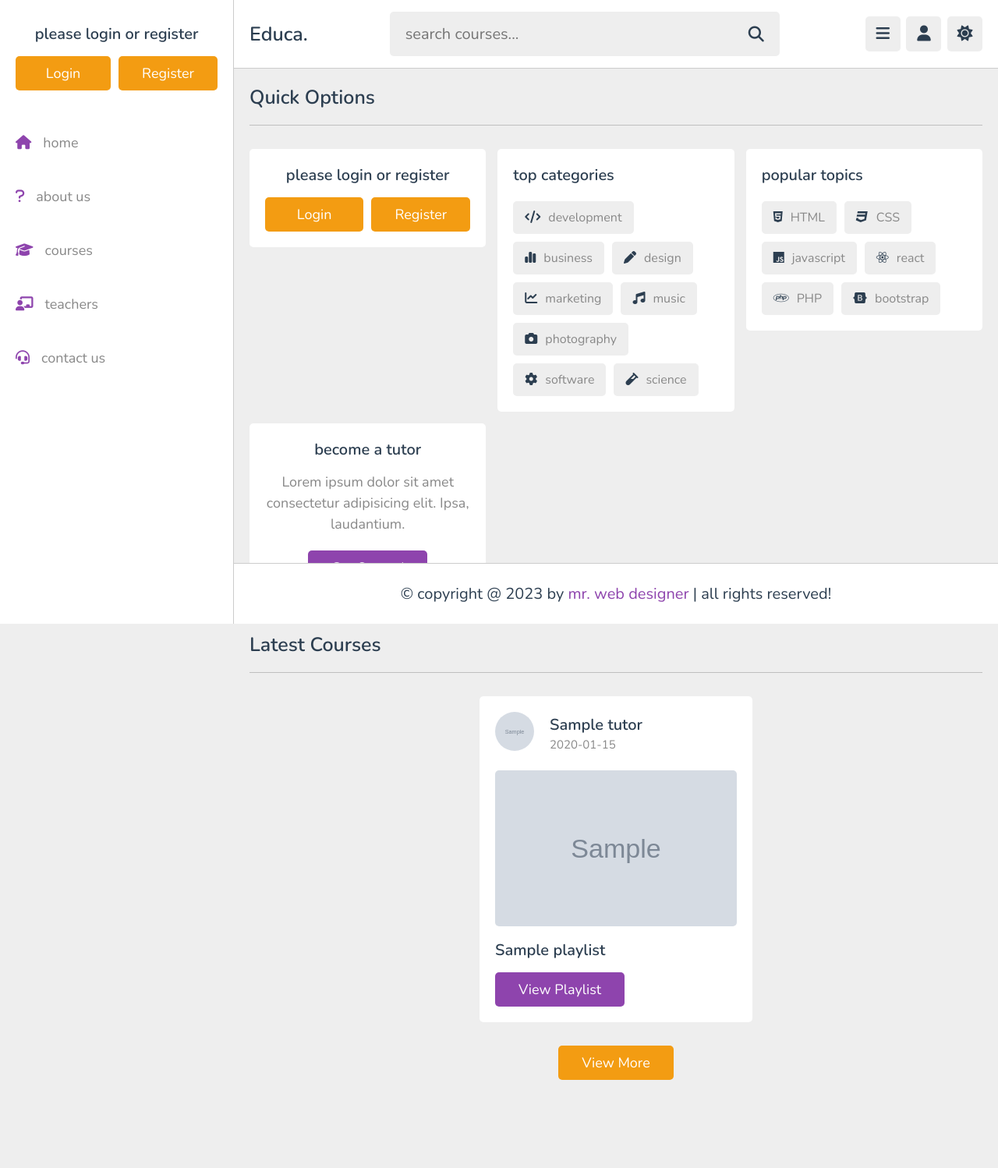
After one commit to PriyaRawat18/eduverse, a PHP site: page /home.php in a window 1280 px wide. The commit adds this page. Shown: the whole page at 78% size. Run offline with PHP 8.4, Linux system fonts and the light colour scheme; tables that the repository leaves empty hold one stand-in row (values such as "Sample post"); grey boxes marked "Sample" are stand-in pictures.

Commit message:
new changes added

```diff
--- a/components/connect.php
+++ b/components/connect.php
@@ -1,29 +1,20 @@
-<!-- <?php
+<?php
 
    $db_name = 'mysql:host=localhost;dbname=course_db';
    $user_name = 'root';
    $user_password = '';
 
-   $conn = new PDO($db_name, $user_name, $user_password);  // Obj of pdo class(dbname,)
+   $conn = new PDO($db_name, $user_name, $user_password);
 
    function unique_id() {
       $str = 'abcdefghijklmnopqrstuvwxyzABCDEFGHIJKLMNOPQRSTUVWXYZ1234567890';
-      $rand = array();   //initialize empty array
+      $rand = array();
       $length = strlen($str) - 1;
       for ($i = 0; $i < 20; $i++) {
-          $n = mt_rand(0, $length);  //mt_rand() function is used to generate a random number between 0 and the $length variable (inclusive), which is used as an index to retrieve a character from the $str string. The character is then added to the $rand array.
+          $n = mt_rand(0, $length);
           $rand[] = $str[$n];
       }
-      return implode($rand);  //join the elements of the $rand array together into a string
+      return implode($rand);
    }
 
-//on calling 'unique_id()' function it genrates a random string of 20 alphanumeric chars
-//and can be useful for generating passwords
-
-/*1. connection
-  2. run SQL query
-      $conn -> query(SQL Query)
-
-   3. close connection
-   $conn = null;*/
-?> -->
+?>
--- /dev/null
+++ b/home.php
@@ -0,0 +1,183 @@
+<?php
+
+include 'components/connect.php';
+
+if(isset($_COOKIE['user_id'])){
+   $user_id = $_COOKIE['user_id'];
+}else{
+   $user_id = '';
+}
+
+$select_likes = $conn->prepare("SELECT * FROM `likes` WHERE user_id = ?");
+$select_likes->execute([$user_id]);
+$total_likes = $select_likes->rowCount();
+
+$select_comments = $conn->prepare("SELECT * FROM `comments` WHERE user_id = ?");
+$select_comments->execute([$user_id]);
+$total_comments = $select_comments->rowCount();
+
+$select_bookmark = $conn->prepare("SELECT * FROM `bookmark` WHERE user_id = ?");
+$select_bookmark->execute([$user_id]);
+$total_bookmarked = $select_bookmark->rowCount();
+
+?>
+
+<!DOCTYPE html>
+<html lang="en">
+<head>
+   <meta charset="UTF-8">
+   <meta http-equiv="X-UA-Compatible" content="IE=edge">
+   <meta name="viewport" content="width=device-width, initial-scale=1.0">
+   <title>home</title>
+
+   <!-- font awesome cdn link  -->
+   <link rel="stylesheet" href="https://cdnjs.cloudflare.com/ajax/libs/font-awesome/6.2.0/css/all.min.css">
+
+   <!-- custom css file link  -->
+   <link rel="stylesheet" href="css/style.css">
+
+</head>
+<body>
+
+<?php include 'components/user_header.php'; ?>
+
+<!-- quick select section starts  -->
+
+<section class="quick-select">
+
+   <h1 class="heading">quick options</h1>
+
+   <div class="box-container">
+
+      <?php
+         if($user_id != ''){
+      ?>
+      <div class="box">
+         <h3 class="title">likes and comments</h3>
+         <p>total likes : <span><?= $total_likes; ?></span></p>
+         <a href="likes.php" class="inline-btn">view likes</a>
+         <p>total comments : <span><?= $total_comments; ?></span></p>
+         <a href="comments.php" class="inline-btn">view comments</a>
+         <p>saved playlist : <span><?= $total_bookmarked; ?></span></p>
+         <a href="bookmark.php" class="inline-btn">view bookmark</a>
+      </div>
+      <?php
+         }else{
+      ?>
+      <div class="box" style="text-align: center;">
+         <h3 class="title">please login or register</h3>
+          <div class="flex-btn" style="padding-top: .5rem;">
+            <a href="login.php" class="option-btn">login</a>
+            <a href="register.php" class="option-btn">register</a>
+         </div>
+      </div>
+      <?php
+      }
+      ?>
+
+      <div class="box">
+         <h3 class="title">top categories</h3>
+         <div class="flex">
+            <a href="search_course.php?"><i class="fas fa-code"></i><span>development</span></a>
+            <a href="#"><i class="fas fa-chart-simple"></i><span>business</span></a>
+            <a href="#"><i class="fas fa-pen"></i><span>design</span></a>
+            <a href="#"><i class="fas fa-chart-line"></i><span>marketing</span></a>
+            <a href="#"><i class="fas fa-music"></i><span>music</span></a>
+            <a href="#"><i class="fas fa-camera"></i><span>photography</span></a>
+            <a href="#"><i class="fas fa-cog"></i><span>software</span></a>
+            <a href="#"><i class="fas fa-vial"></i><span>science</span></a>
+         </div>
+      </div>
+
+      <div class="box">
+         <h3 class="title">popular topics</h3>
+         <div class="flex">
+            <a href="#"><i class="fab fa-html5"></i><span>HTML</span></a>
+            <a href="#"><i class="fab fa-css3"></i><span>CSS</span></a>
+            <a href="#"><i class="fab fa-js"></i><span>javascript</span></a>
+            <a href="#"><i class="fab fa-react"></i><span>react</span></a>
+            <a href="#"><i class="fab fa-php"></i><span>PHP</span></a>
+            <a href="#"><i class="fab fa-bootstrap"></i><span>bootstrap</span></a>
+         </div>
+      </div>
+
+      <div class="box tutor">
+         <h3 class="title">become a tutor</h3>
+         <p>Lorem ipsum dolor sit amet consectetur adipisicing elit. Ipsa, laudantium.</p>
+         <a href="admin/register.php" class="inline-btn">get started</a>
+      </div>
+
+   </div>
+
+</section>
+
+<!-- quick select section ends -->
+
+<!-- courses section starts  -->
+
+<section class="courses">
+
+   <h1 class="heading">latest courses</h1>
+
+   <div class="box-container">
+
+      <?php
+         $select_courses = $conn->prepare("SELECT * FROM `playlist` WHERE status = ? ORDER BY date DESC LIMIT 6");
+         $select_courses->execute(['active']);
+         if($select_courses->rowCount() > 0){
+            while($fetch_course = $select_courses->fetch(PDO::FETCH_ASSOC)){
+               $course_id = $fetch_course['id'];
+
+               $select_tutor = $conn->prepare("SELECT * FROM `tutors` WHERE id = ?");
+               $select_tutor->execute([$fetch_course['tutor_id']]);
+               $fetch_tutor = $select_tutor->fetch(PDO::FETCH_ASSOC);
+      ?>
+      <div class="box">
+         <div class="tutor">
+            <img src="uploaded_files/<?= $fetch_tutor['image']; ?>" alt="">
+            <div>
+               <h3><?= $fetch_tutor['name']; ?></h3>
+               <span><?= $fetch_course['date']; ?></span>
+            </div>
+         </div>
+         <img src="uploaded_files/<?= $fetch_course['thumb']; ?>" class="thumb" alt="">
+         <h3 class="title"><?= $fetch_course['title']; ?></h3>
+         <a href="playlist.php?get_id=<?= $course_id; ?>" class="inline-btn">view playlist</a>
+      </div>
+      <?php
+         }
+      }else{
+         echo '<p class="empty">no courses added yet!</p>';
+      }
+      ?>
+
+   </div>
+
+   <div class="more-btn">
+      <a href="courses.php" class="inline-option-btn">view more</a>
+   </div>
+
+</section>
+
+<!-- courses section ends -->
+
+
+
+
+
+
+
+
+
+
+
+
+<!-- footer section starts  -->
+<?php include 'components/footer.php'; ?>
+<!-- footer section ends -->
+
+<!-- custom js file link  -->
+<script src="js/script.js"></script>
+
+</body>
+</html>
```
Also changed, not shown: admin/dashboard.php (+3 -15 lines), uploaded_files/QcggoqXJwMjk8Gc2z9TA.jpg (added).
